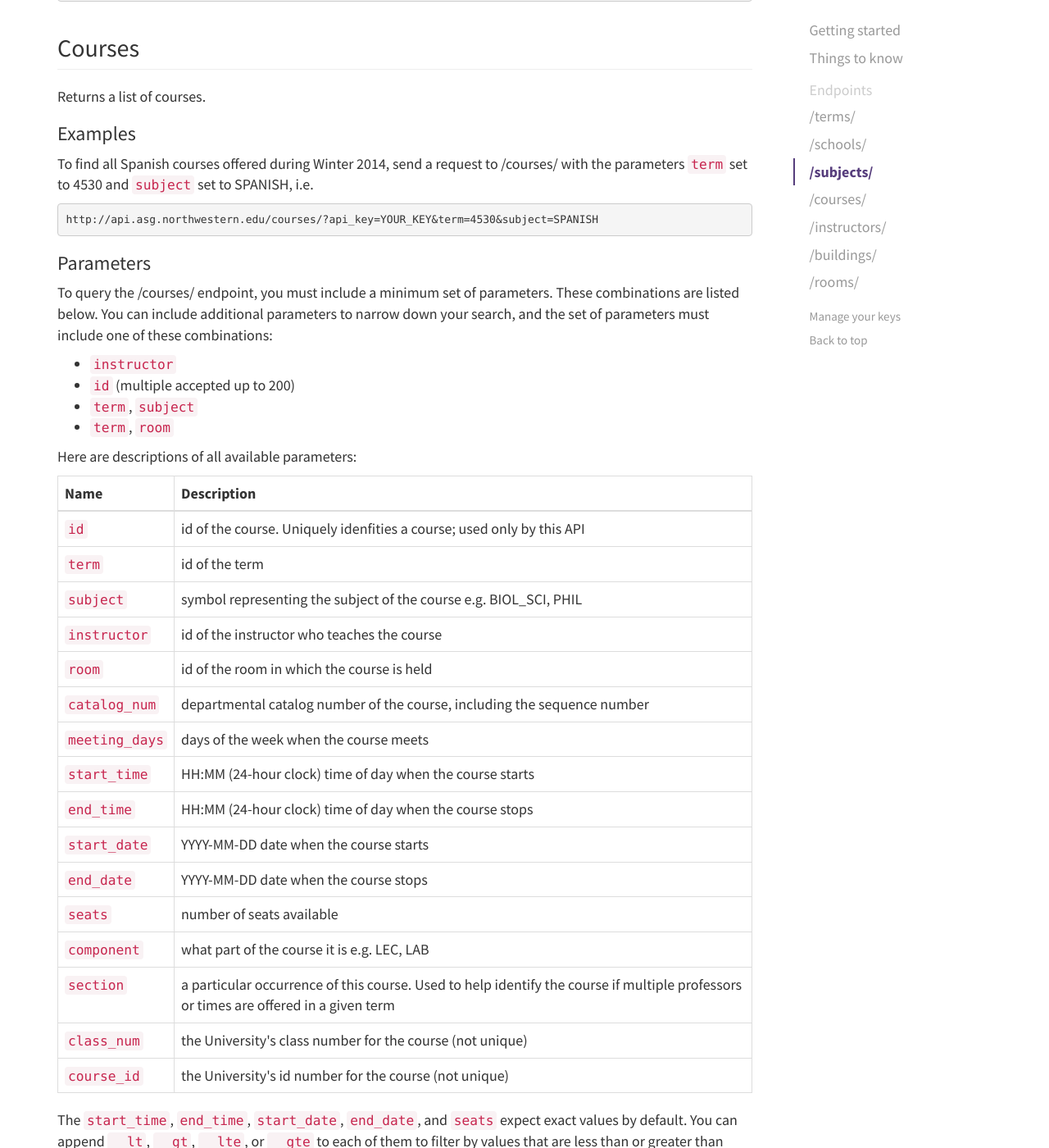
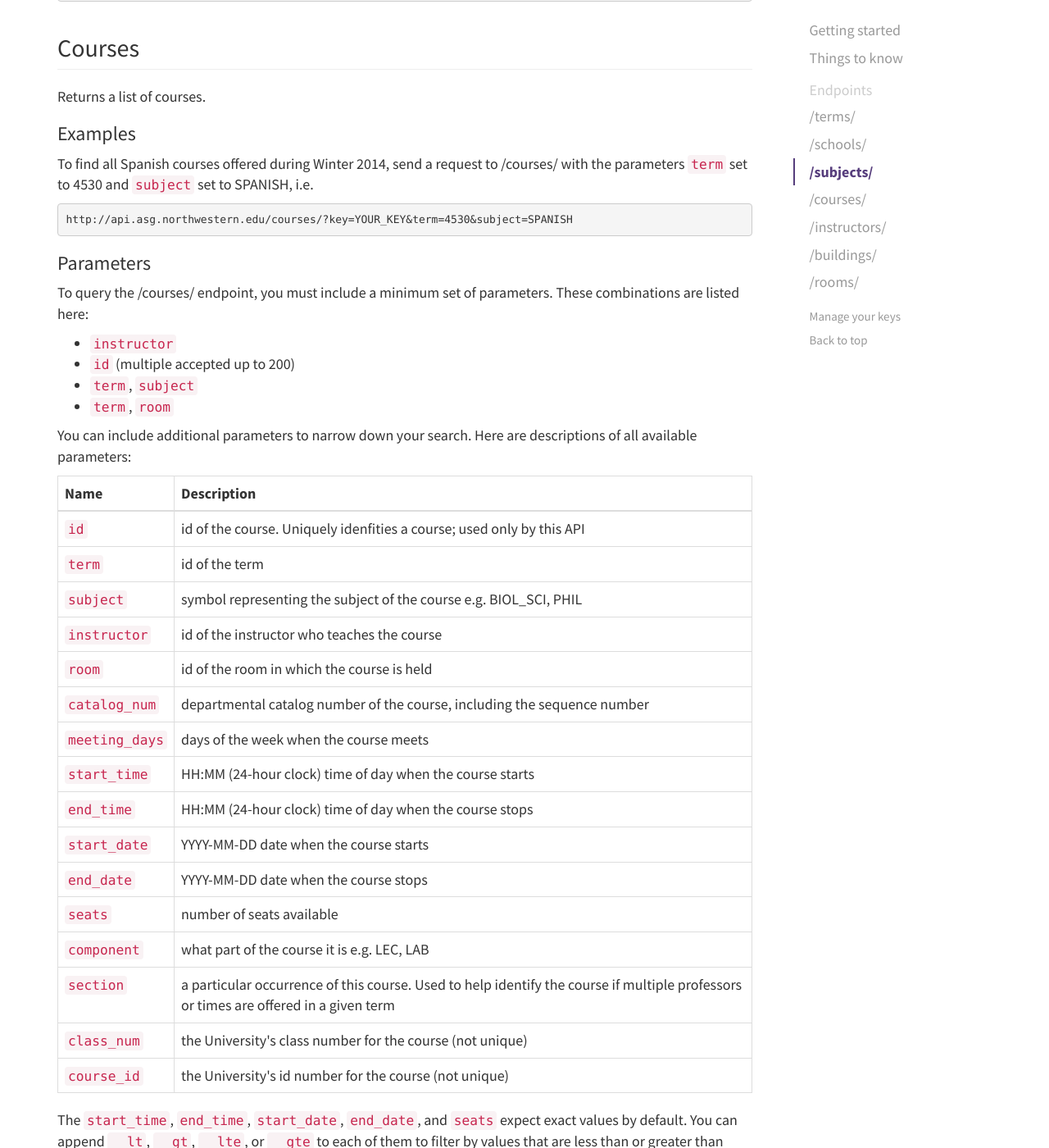
Before and after one commit to northwesternapis/docs, a Jekyll site: the page built from docs/index.html, in a window 1280 px wide and 1400 px high, scrolled down 2018 px. Shown: the whole window at 82% size. Built offline with Jekyll 4.4.1, drawn with Linux system fonts in a browser that asks for light colours; some of the changed text lies outside the part shown.

```diff
--- a/_includes/courses.html
+++ b/_includes/courses.html
@@ -4,12 +4,12 @@
 <h3 id="courses-examples">Examples</h3>
 <p>To find all Spanish courses offered during Winter 2014, send a request to /courses/ with the parameters <code>term</code> set to 4530 and <code>subject</code> set to SPANISH, i.e.</p>
 <pre>
-http://api.asg.northwestern.edu/courses/?api_key=YOUR_KEY&term=4530&subject=SPANISH
+http://api.asg.northwestern.edu/courses/?key=YOUR_KEY&term=4530&subject=SPANISH
 </pre>
 
 <h3 id="courses-parameters">Parameters</h3>
 
-<p>To query the /courses/ endpoint, you must include a minimum set of parameters. These combinations are listed below. You can include additional parameters to narrow down your search, and the set of parameters must include one of these combinations:</p>
+<p>To query the /courses/ endpoint, you must include a minimum set of parameters. These combinations are listed here:</p>
 <!--<p><span class="lead">TODO</span> there are a maximum of 200 courses returned per response. If a response is truncated, there will be a <code>Response-Warning</code> header included</p>-->
 <ul>
   <li><code>instructor</code></li>
--- a/_includes/things-to-know.html
+++ b/_includes/things-to-know.html
@@ -1,4 +1,4 @@
 <h2 id="things-to-know" class="page-header">Things to know</h2>
-<p>The API is accessible using HTTP or HTTPS. HTTPS should be used to avoid browser warnings if the application making the requests is served over HTTPS.</p>
+<p>The API is accessible using HTTP or HTTPS. HTTPS should be used to avoid browser warnings if the application making requests is served over HTTPS.</p>
 <p>All responses are formatted in JSON (<a href="http://en.wikipedia.org/wiki/JSON" target="_blank">JavaScript Object Notation</a>). Responses are <a href="http://en.wikipedia.org/wiki/Gzip" target="_blank">gzipped</a> when possible. Include an <code>Accept-Encoding: gzip</code> header in your requests to enable this and reduce bandwidth usage by 60 to 90%, depending on the size of the response.</p>
 <p>You can specify sites to allow cross-site requests from for each project. For instance, adding <code>www.example.com</code> as an allowed referrer will cause <code>Access-Control-Allow-Origin: www.example.com</code> to be included in the headers of your API responses.</p>
```
Also changed, not shown: other parts of _includes/courses.html (+2 -1 lines).
